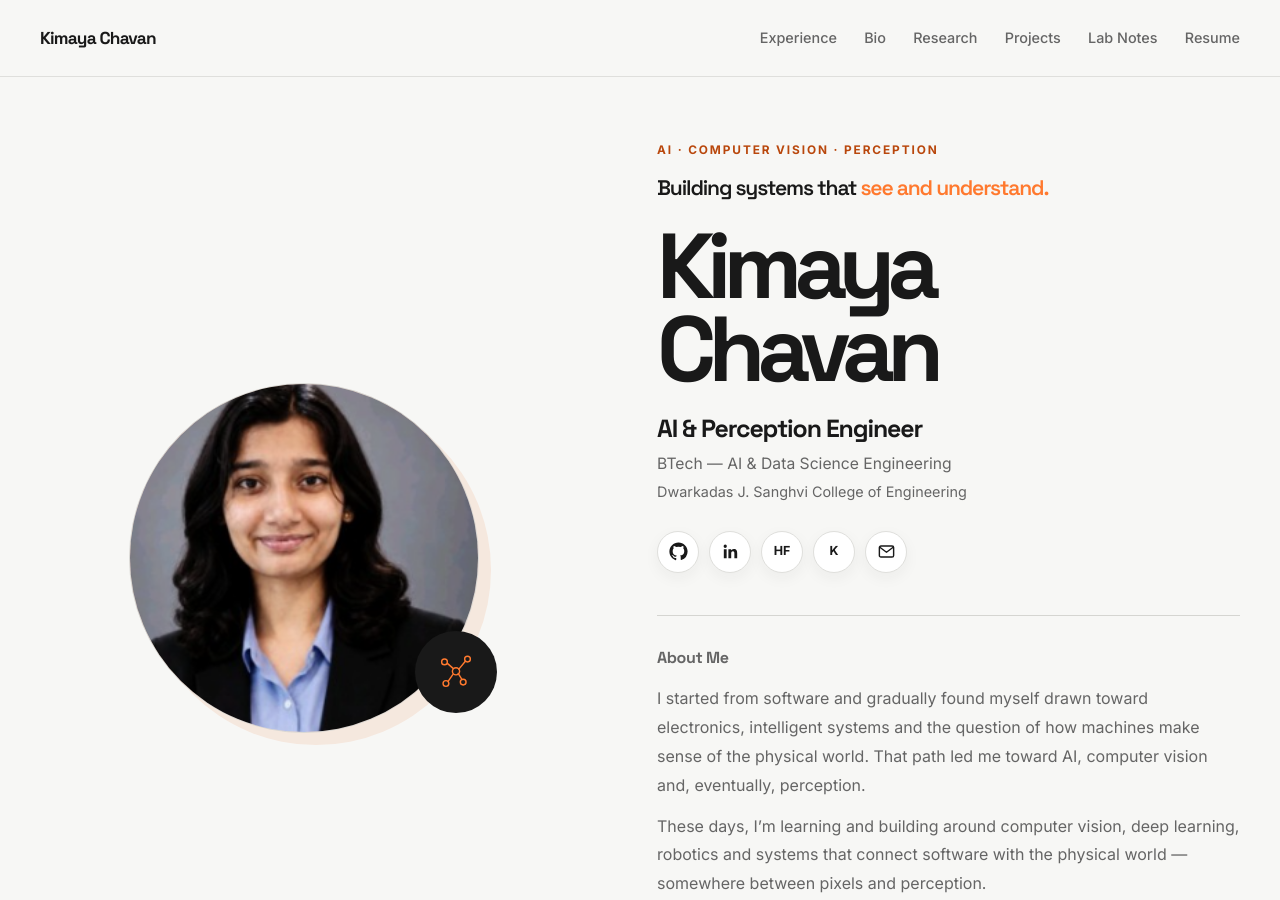
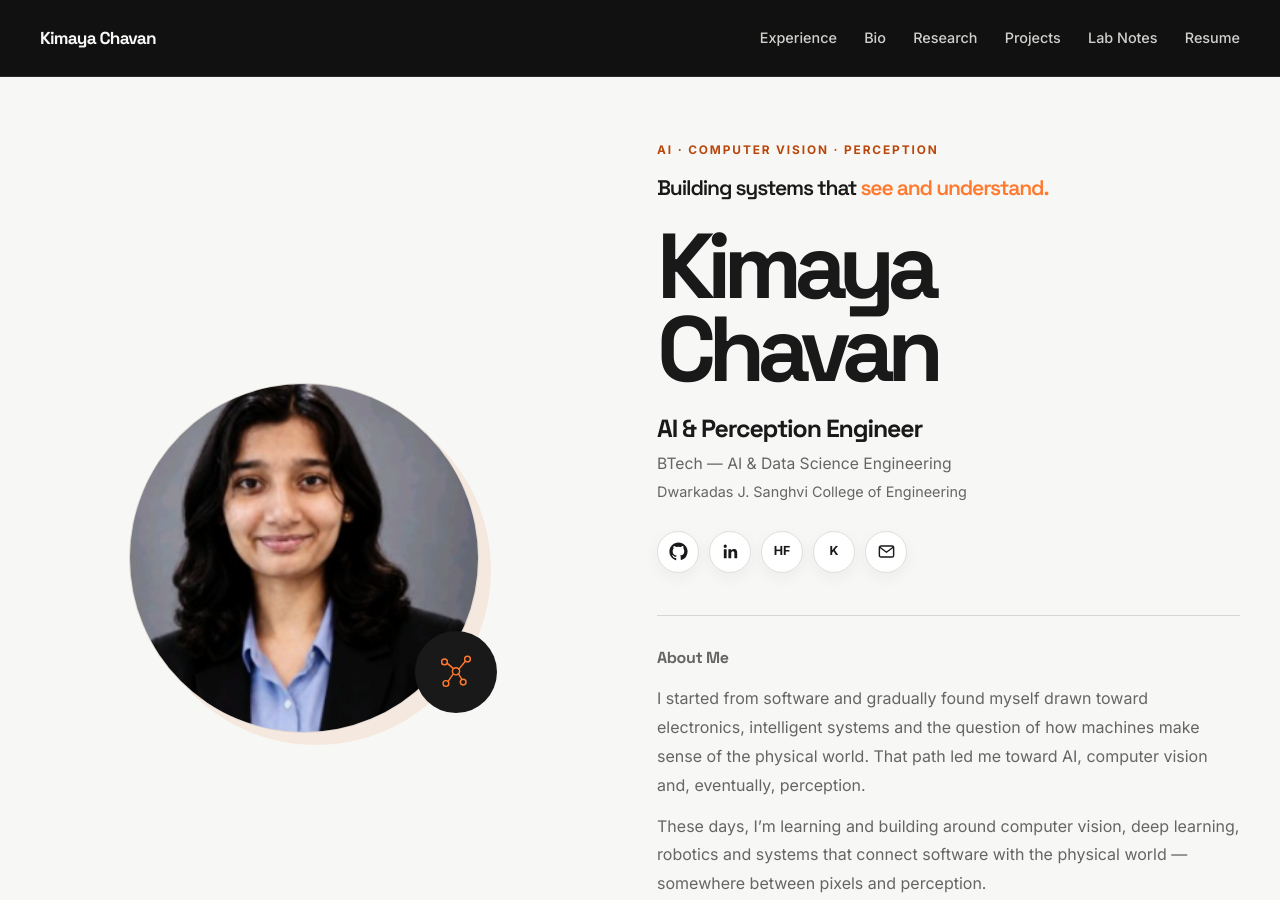
Before and after one commit to kimiko-11/kimiko-11, a Jekyll site: the page built from _pages/home.md, in a window 1280 px wide and 900 px high. Built offline with Jekyll 4.4.1, drawn with Linux system fonts in a browser that asks for light colours.

Commit message:
Switch site navigation to black with orange accents

```diff
--- a/assets/css/kimaya.css
+++ b/assets/css/kimaya.css
@@ -1244,3 +1244,38 @@ h1, h2, h3, h4,
   .kc-experience__entry { gap: 14px; padding-bottom: 35px; }
   .kc-experience__closing { align-items: flex-start; gap: 14px; }
 }
+
+
+/* BLACK NAVIGATION BAR — shared across all portfolio pages */
+.kc-nav {
+  background: #111111;
+  border-bottom: 1px solid #292929;
+}
+
+.kc-nav__brand {
+  color: #F7F7F5;
+}
+
+.kc-nav__brand:hover {
+  color: var(--kc-orange);
+}
+
+.kc-nav__links a {
+  color: #D0D0CC;
+}
+
+.kc-nav__links a:hover,
+.kc-nav__links a:focus-visible,
+.kc-nav__links a.is-active {
+  color: var(--kc-orange);
+}
+
+.kc-nav__links a::after {
+  background: var(--kc-orange);
+}
+
+@media (max-width: 850px) {
+  .kc-nav {
+    background: rgba(17, 17, 17, 0.97);
+  }
+}
```
